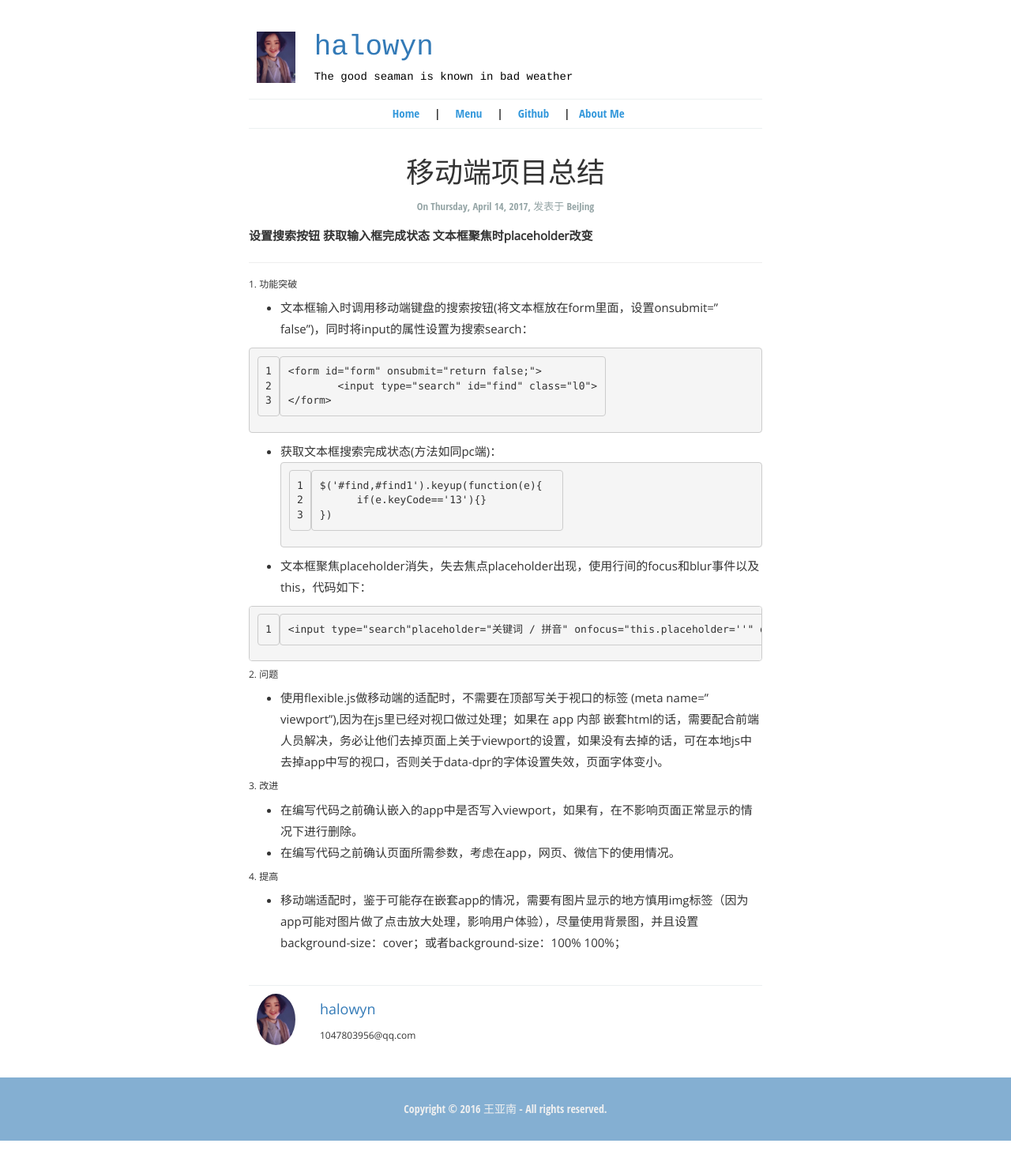
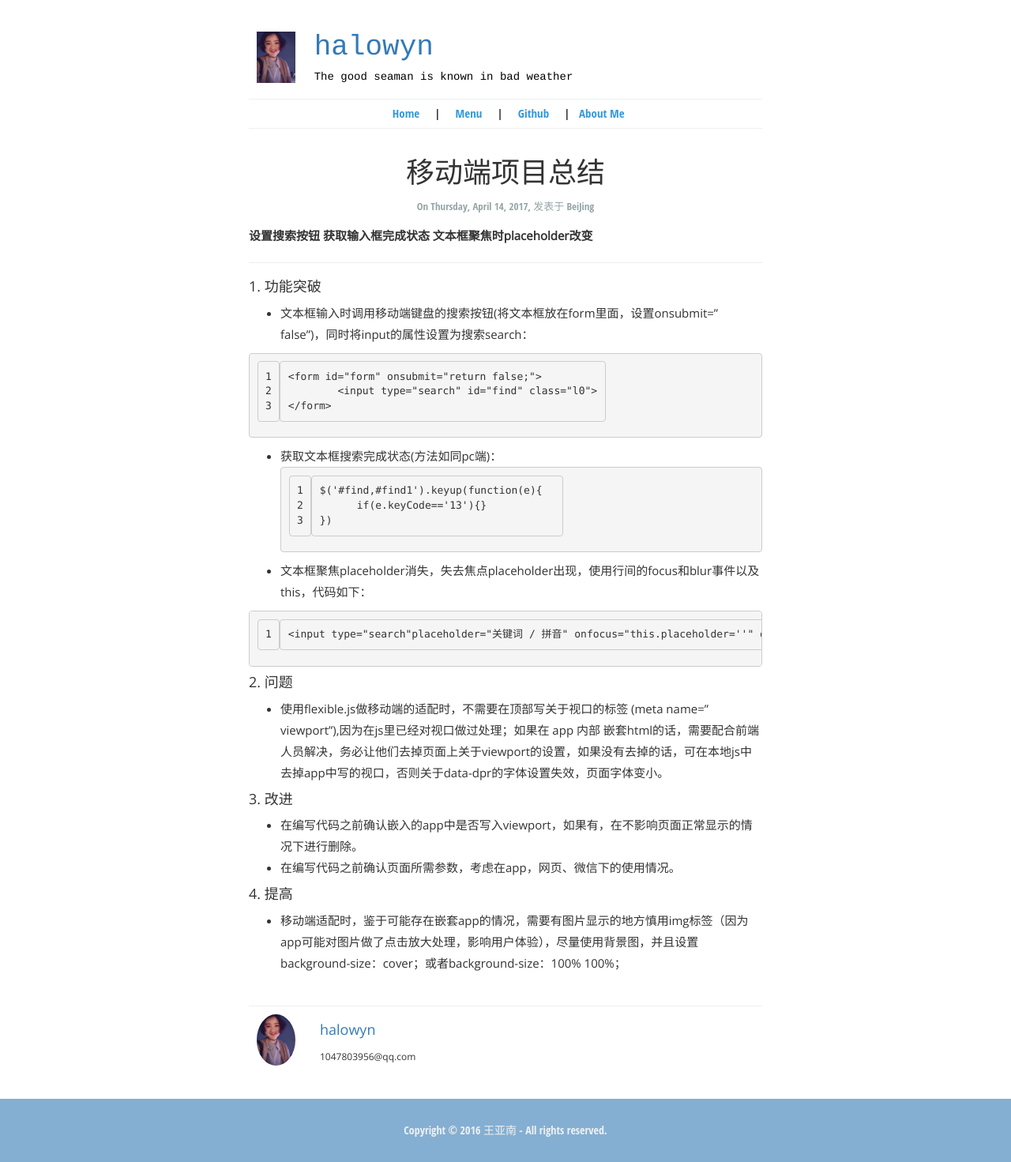
Before and after one commit to halowyn/halowyn.github.io, a Jekyll site: the page built from _posts/2017-04-14-Getting-Started.md, in a window 1280 px wide. Shown: the whole page at 79% size. Built offline with Jekyll 4.4.1, drawn with Linux system fonts in a browser that asks for light colours; before the commit the page ends 1444 px from its top, so only the background shows below that.

Commit message:
修改第一个样式

````diff
--- a/_posts/2017-04-14-Getting-Started.md
+++ b/_posts/2017-04-14-Getting-Started.md
@@ -10,7 +10,7 @@
 
 ---
 
-###### 1. 功能突破
+#### 1. 功能突破
 * 文本框输入时调用移动端键盘的搜索按钮(将文本框放在form里面，设置onsubmit="false")，同时将input的属性设置为搜索search：
 
 ```
@@ -30,13 +30,13 @@ $('#find,#find1').keyup(function(e){
 <input type="search"placeholder="关键词 / 拼音" onfocus="this.placeholder=''" onblur="this.placeholder='关键词 / 拼音'">
 ```
 
-######  2. 问题
+####  2. 问题
 * 使用flexible.js做移动端的适配时，不需要在顶部写关于视口的标签 (meta name="viewport"),因为在js里已经对视口做过处理；如果在 app 内部 嵌套html的话，需要配合前端人员解决，务必让他们去掉页面上关于viewport的设置，如果没有去掉的话，可在本地js中去掉app中写的视口，否则关于data-dpr的字体设置失效，页面字体变小。
 
-######   3. 改进
+####  3. 改进
 * 在编写代码之前确认嵌入的app中是否写入viewport，如果有，在不影响页面正常显示的情况下进行删除。
 * 在编写代码之前确认页面所需参数，考虑在app，网页、微信下的使用情况。
 
 
-######   4. 提高
+####  4. 提高
 * 移动端适配时，鉴于可能存在嵌套app的情况，需要有图片显示的地方慎用img标签（因为app可能对图片做了点击放大处理，影响用户体验），尽量使用背景图，并且设置background-size：cover；或者background-size：100% 100%；
````
